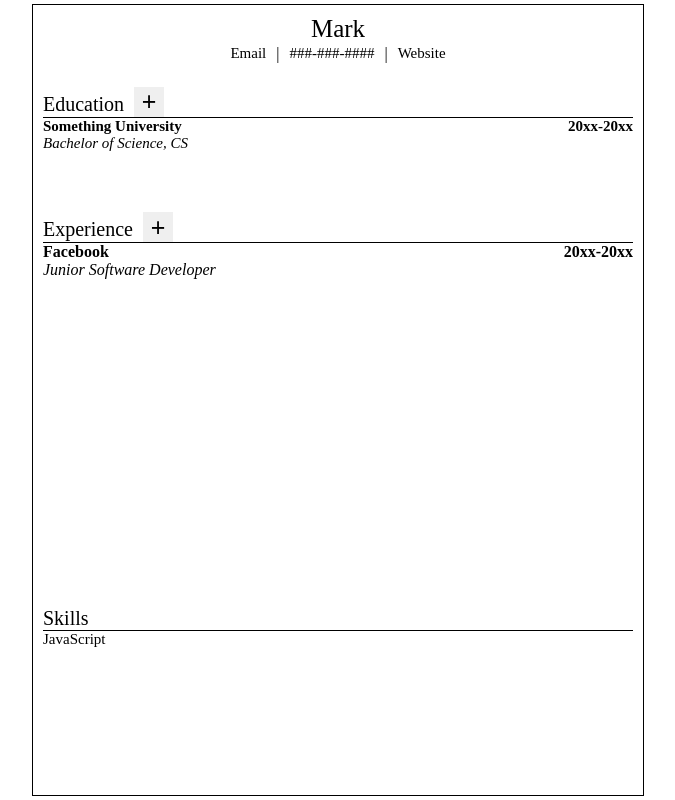
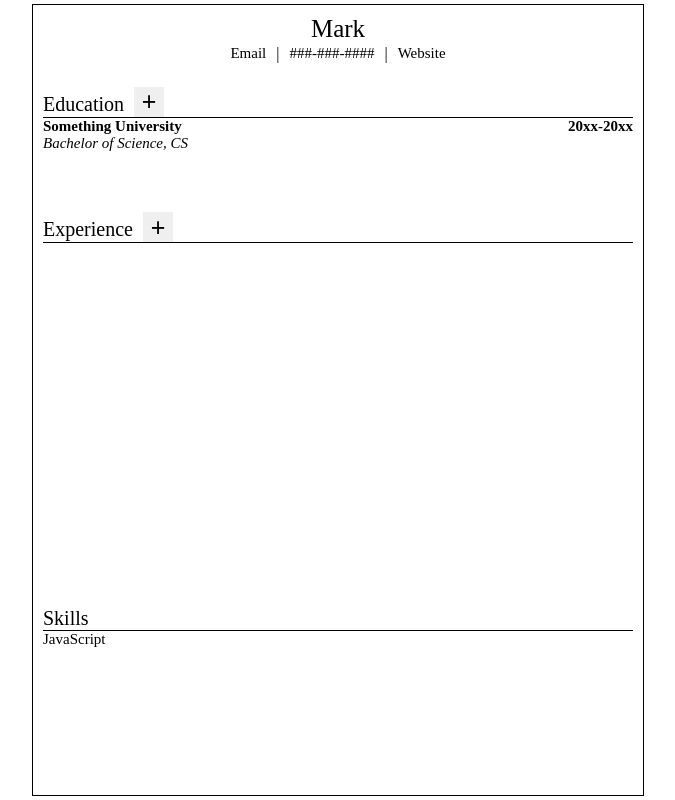
Before and after one commit to markymelnik/cv-app, a React (Vite) app: page / in a window 1280 px wide. Shown: the whole page, without its empty margins (302-977 px from the left). Built offline with nearby package versions, Linux system fonts and the light colour scheme.

Commit message:
experiences can be added and their information edited

```diff
--- a/src/components/Experience/AddExperienceButton.jsx
+++ b/src/components/Experience/AddExperienceButton.jsx
@@ -1,4 +1,4 @@
-const AddExperienceButton = ({ addExperience }) => {
+const AddExperienceBtn = ({ addExperience }) => {
 
   return (
     <span>
@@ -7,4 +7,4 @@ const AddExperienceButton = ({ addExperience }) => {
   )
 }
 
-export default AddExperienceButton;
+export default AddExperienceBtn;
--- a/src/components/Experience/ExperienceSection.jsx
+++ b/src/components/Experience/ExperienceSection.jsx
@@ -1,57 +1,59 @@
 import React from 'react';
 import EditField from '../EditField';
-import AddExperienceButton from './AddExperienceButton';
+import AddExperienceBtn from './AddExperienceButton';
 
 const ExperienceSection = () => {
 
-  const [companyName, setCompanyName] = React.useState('Facebook');
-  const [workDateRange, setWorkDateRange] = React.useState('20xx-20xx');
-  const [jobTitle, setJobTitle] = React.useState('Junior Software Developer');
+  const [experienceBlocks, setExperienceBlocks] = React.useState([]);
 
-  const handleCompanyName = (newText) => {
-    setCompanyName(newText);
+  const addExperience = () => {
+    setExperienceBlocks([...experienceBlocks, {
+      companyName: 'Apple',
+      workDateRange: '20XX-20XX',
+      jobTitle: 'Software Developer'
+    }]);
   }
 
-  const handleWorkDateRange = (newText) => {
-    setWorkDateRange(newText);
-  }
-
-  const handleJobTitle = (newText) => {
-    setJobTitle(newText);
+  const handleExperienceUpdate = (index, property, newText) => {
+    setExperienceBlocks(experienceBlocks.map((block, i) => {
+      if (i !== index) return block;
+      return { ...block, [property]: newText };
+    }));
   }
 
   return (
     <div className='resume-experience'>
       <div className='experience-header'>Experience
-        <AddExperienceButton/>
+        <AddExperienceBtn addExperience={addExperience} />
       </div>
-      <div className='experience-block'>
+      {experienceBlocks.map((block, index) => (
+        <div className='experience-block' key={index}>
           <div className='experience-subheader bold'>
             <EditField
-            value={companyName}
-            onTextChange={handleCompanyName}
+              value={block.companyName}
+              onTextChange={(newText) => handleExperienceUpdate(index, 'companyName', newText)}
               textClass='experience-info'
               inputClass='edit-experience-info left'
             />
             <EditField
-            value={workDateRange}
-            onTextChange={handleWorkDateRange}
+              value={block.workDateRange}
+              onTextChange={(newText) => handleExperienceUpdate(index, 'workDateRange', newText)}
               textClass='experience-info'
               inputClass='edit-experience-info right'
             />
           </div>
           <div className='experience-subheader italic'>
             <EditField
-            value={jobTitle}
-            onTextChange={handleJobTitle}
+              value={block.jobTitle}
+              onTextChange={(newText) => handleExperienceUpdate(index, 'jobTitle', newText)}
               textClass='experience-info'
               inputClass='edit-experience-info left'
             />
           </div>
           <div className='experience-description'>
-
           </div>
         </div>
+      ))}
     </div>
   )
 }
```
Lines whose indentation alone changed are shown as unchanged.
